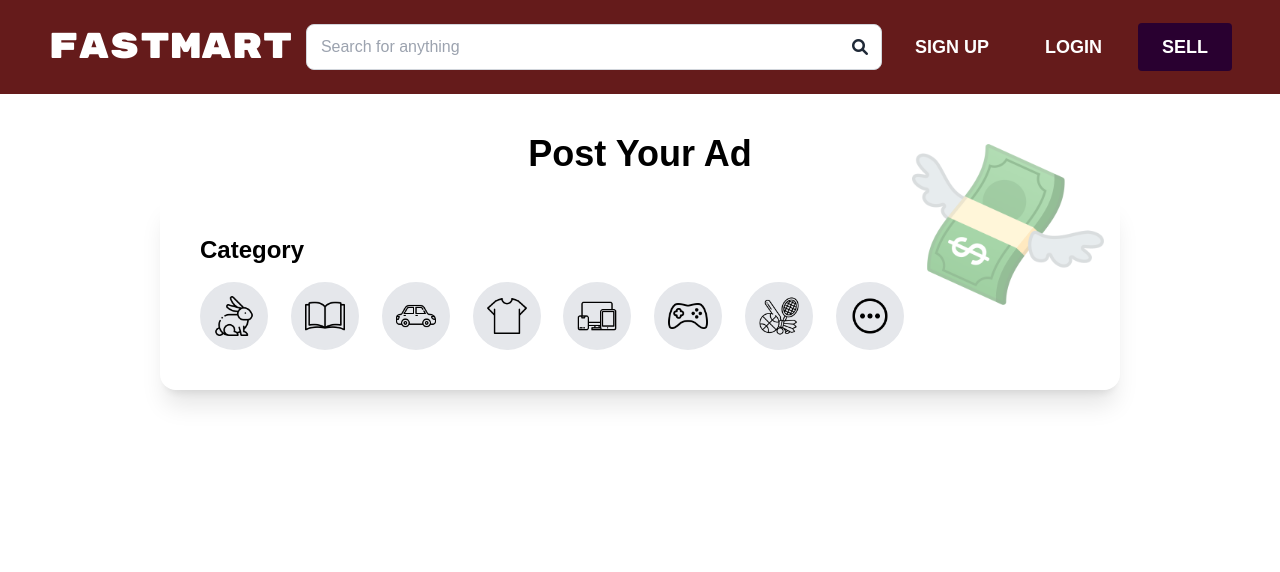
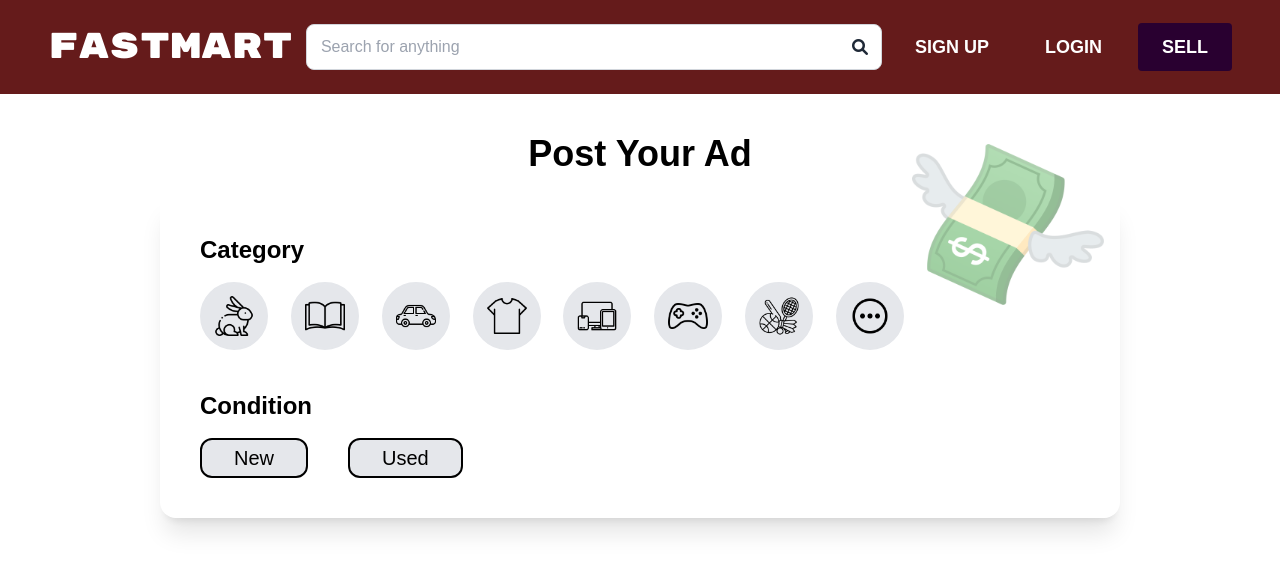
Before and after one commit to harisalimughal/FastMart, a React (Create React App) app in the folder fastmart/: page /postad in a window 1280 px wide. Shown: the top 572 px of the page. Built offline with nearby package versions, Linux system fonts and the light colour scheme; the HTML template or start-up script is replaced by a standard one; a web font is replaced by a local one.

Commit message:
Add pallete fonts, condition selector in post ad

```diff
--- /dev/null
+++ b/fastmart/src/components/selling-page/ConditionSelect.jsx
@@ -0,0 +1,55 @@
+import React, { useState } from 'react'
+
+function ConditionSelect({ onConditionChange }) {
+    const [condition, setCondition] = useState('');
+
+    const getButtonClass = (conditionValue) => {
+        // When selected condition is new
+        if (condition === 'New' && conditionValue === 'New') {
+            return 'px-8 py-1 text-xl bg-palletePurple text-white border-2 border-black rounded-xl hover:shadow-lg transition duration-300';
+        }
+
+        // When selected condition is not new
+        else if (condition !== 'New' && conditionValue === 'New') {
+            return 'px-8 py-1 text-xl bg-gray-200 text-black border-2 border-black rounded-xl hover:shadow-lg transition duration';
+        }
+
+        // When selected condition is used
+        else if (condition === 'Used' && conditionValue === 'Used') {
+            return 'px-8 py-1 text-xl bg-palletePurple text-white border-2 border-black rounded-xl hover:shadow-lg transition duration-300';
+        }
+
+        // When selected condition is not used
+        else if (condition !== 'Used' && conditionValue === 'Used') {
+            return 'px-8 py-1 text-xl bg-gray-200 text-black border-2 border-black rounded-xl hover:shadow-lg transition duration-300';
+        }
+    }
+
+    return (
+        <div className='flex gap-10'>
+            {/* New Button */}
+            <button
+                onClick={() => {
+                    setCondition('New');
+                    onConditionChange('New');
+                }}
+                className={getButtonClass('New')}
+            >
+                New
+            </button>
+
+            {/* Used Button */}
+            <button
+                onClick={() => {
+                    setCondition('Used');
+                    onConditionChange('Used');
+                }}
+                className={getButtonClass('Used')}
+            >
+                Used
+            </button>
+        </div>
+    )
+}
+
+export default ConditionSelect
--- a/fastmart/src/components/selling-page/PostAd.jsx
+++ b/fastmart/src/components/selling-page/PostAd.jsx
@@ -2,10 +2,12 @@ import React, { useState } from 'react'
 
 import Navbar from '../NavBar'
 import CategorySelect from './CategorySelect'
+import ConditionSelect from './ConditionSelect'
 import moneyEmoji from '../../assets/others/money-emoji.png'
 
 function PostAd() {
     const [category, setCategory] = useState('');
+    const [condition, setCondition] = useState('');
 
     // function to handle form submission
     const handleSubmit = (e) => {
@@ -15,6 +17,11 @@ function PostAd() {
     // function to handle category change in CategorySelect component
     const handleCategoryChange = (selectedCategory) => {
         setCategory(selectedCategory);
+    }
+
+    // function to handle condition change in ConditionSelect component
+    const handleConditionChange = (selectedCondition) => {
+        setCondition(selectedCondition);
     }
 
     return (
@@ -36,11 +43,20 @@ function PostAd() {
 
                 {/* Form */}
                 <div className='shadow-xl w-3/4 mx-auto p-10 rounded-2xl'>
-                    <form onSubmit={handleSubmit}>
+                    <form
+                        onSubmit={handleSubmit}
+                        className='flex flex-col gap-10'
+                    >
                         {/* Category */}
                         <div className='flex flex-col gap-4'>
                             <label className='text-2xl font-bold'>Category</label>
                             <CategorySelect onCategoryChange={handleCategoryChange} />
+                        </div>
+
+                        {/* Condition */}
+                        <div className='flex flex-col gap-4'>
+                            <label className='text-2xl font-bold'>Condition</label>
+                            <ConditionSelect onConditionChange={handleConditionChange} />
                         </div>
                     </form>
                 </div>
--- a/fastmart/tailwind.config.js
+++ b/fastmart/tailwind.config.js
@@ -8,6 +8,10 @@ module.exports = {
       fontFamily: {
         acad: ['Afacad', 'sans-serif'],
         rubikMono: ['Rubik Mono One', 'sans-serif'],
+      },
+      colors: {
+        palletePurple: '#290030',
+        palleteRed: '#651b1b',
       },
     },
   },
```
